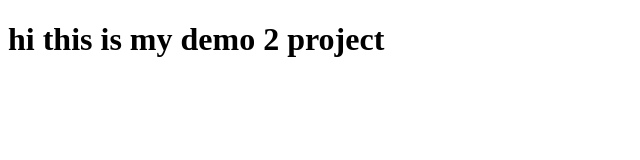
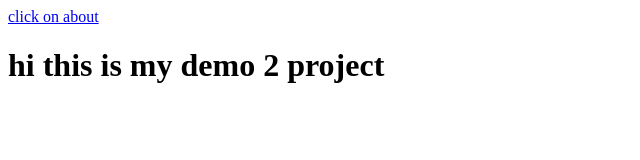
Before and after one commit to ghulammustafaaptech/demo2, a plain HTML site: page index.html in a window 1280 px wide. Shown: the whole page, without its empty margins (0-640 px from the left). Drawn offline with Linux system fonts and the light colour scheme.

Commit message:
last time

```diff
--- a/index.html
+++ b/index.html
@@ -7,7 +7,7 @@
 
 </head>
 <body>
-    <a href="about.html"></a>
+    <a href="about.html">click on about</a>
     <h1>hi this is my demo 2 project </h1>
 </body>
 </html>
```
